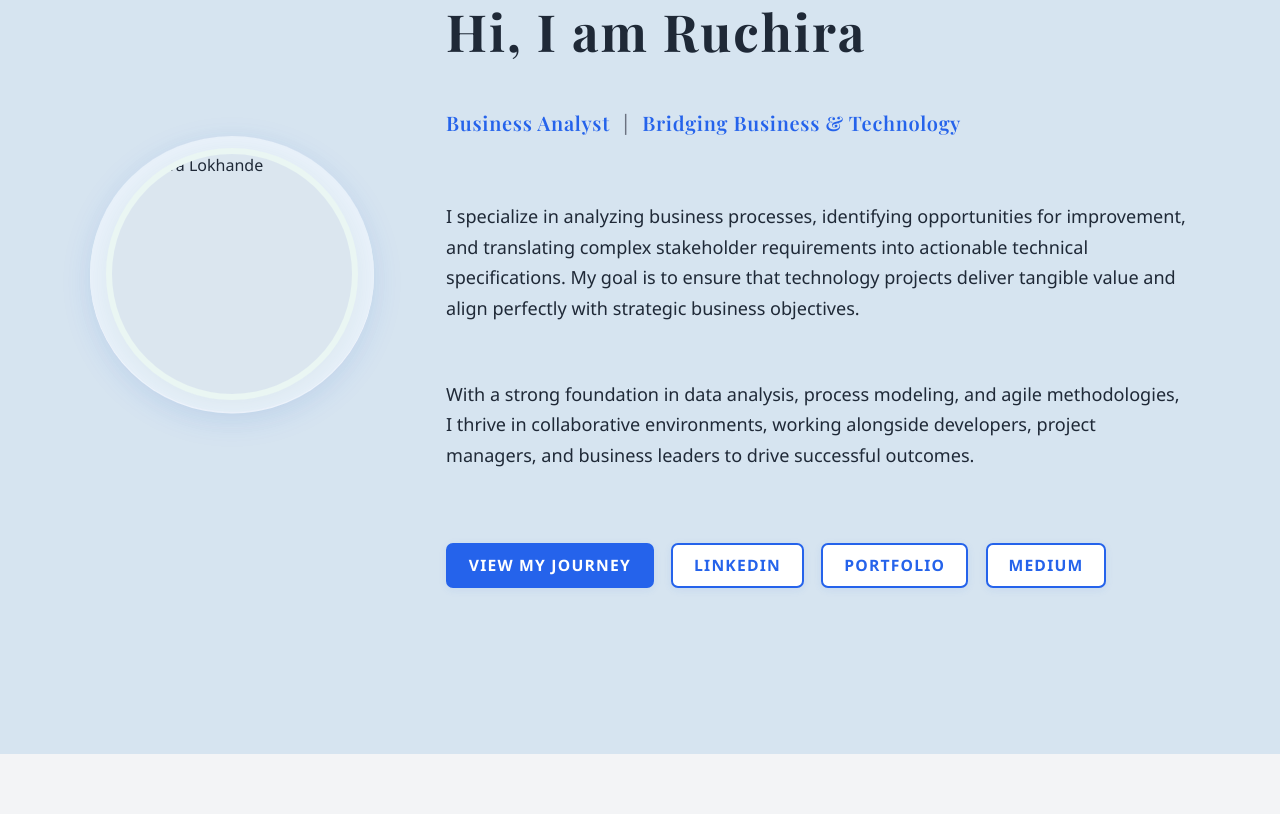
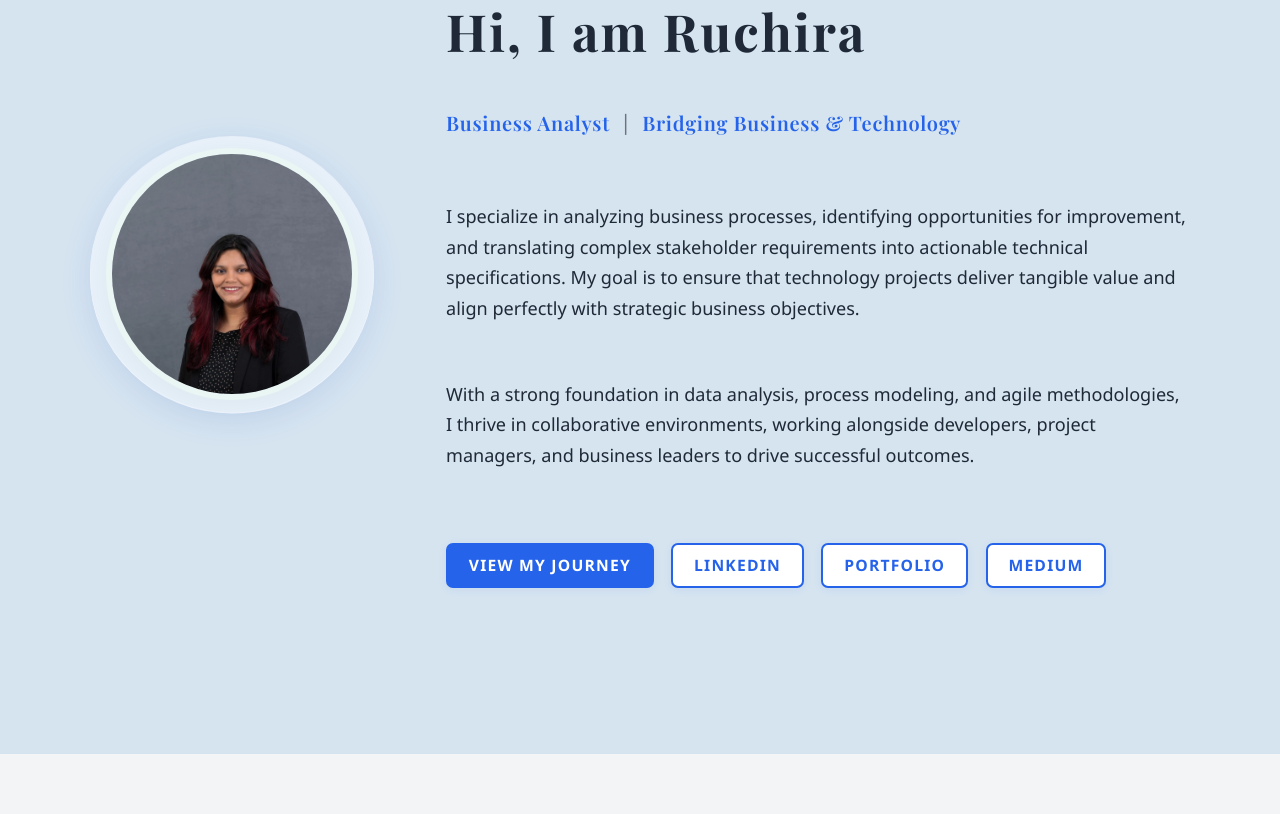
Before and after one commit to Ruchirarl/Ruchirarl.github.io, a plain HTML site: page index.html in a window 1280 px wide. Shown: the part 1086-1900 px from the top of the page. Drawn offline with nearby package versions, Linux system fonts and the light colour scheme.

```diff
--- a/assets/css/style.css
+++ b/assets/css/style.css
@@ -897,6 +897,7 @@ ul {
   text-align: left;
 }
 
+/*
 .contact-item {
   display: flex;
   align-items: center;
@@ -924,6 +925,7 @@ ul {
 .contact-item:hover .contact-icon {
   color: white;
 }
+*/
 
 .contact-details h3 {
   font-size: 1.1rem;
--- a/index.html
+++ b/index.html
@@ -50,7 +50,7 @@
   <section class="about-section" id="about">
     <div class="about-flex">
       <div class="about-photo">
-        <img src="assets/images/your-photo.jpg" alt="Ruchira Lokhande">
+        <img src="assets/images/Ruchira.jpg" alt="Ruchira Lokhande">
       </div>
       <div class="about-content">
         <h2 class="about-heading">Hi, I am Ruchira</h2>
```
Also changed, not shown: assets/images/Ruchira.jpg (added).
